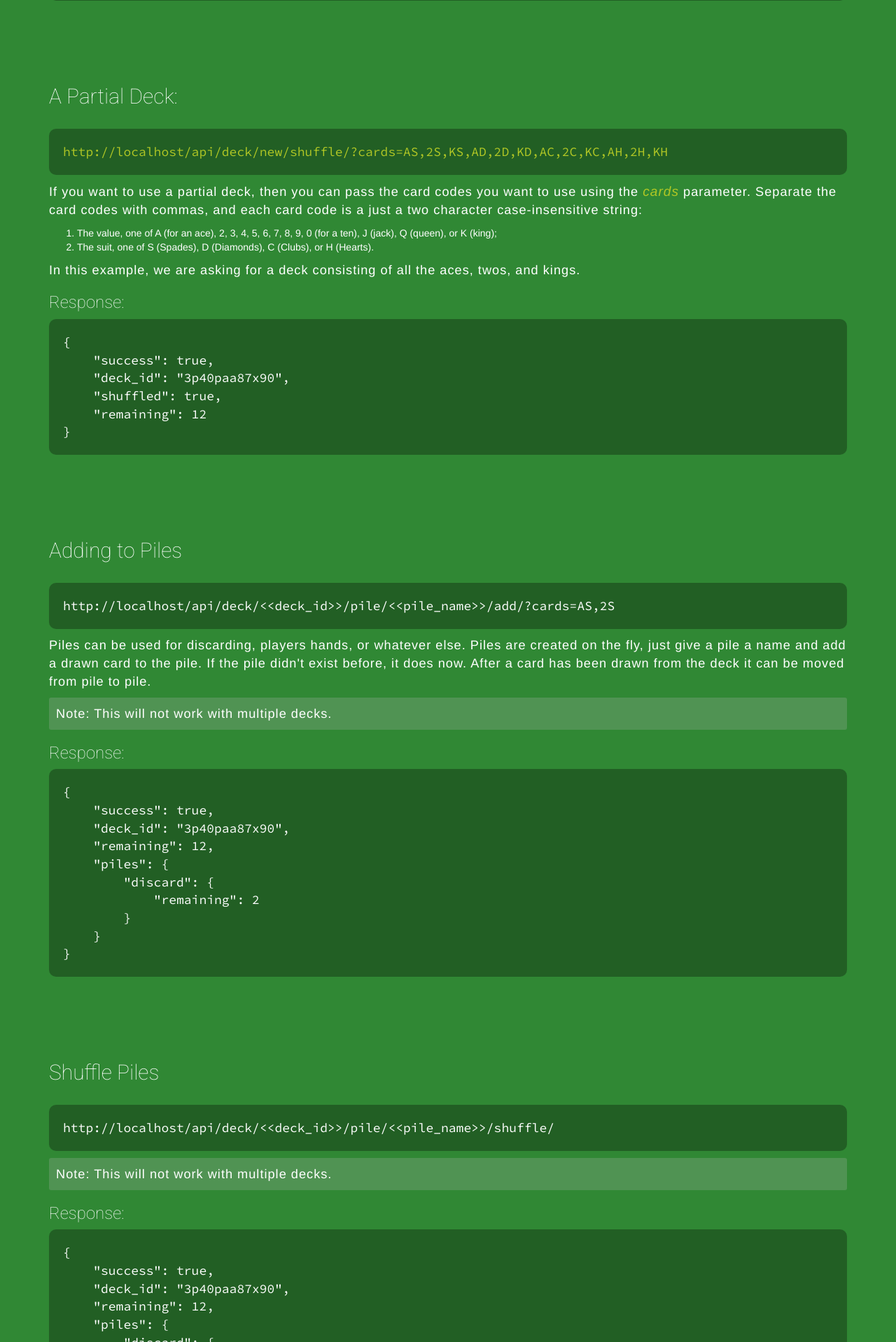
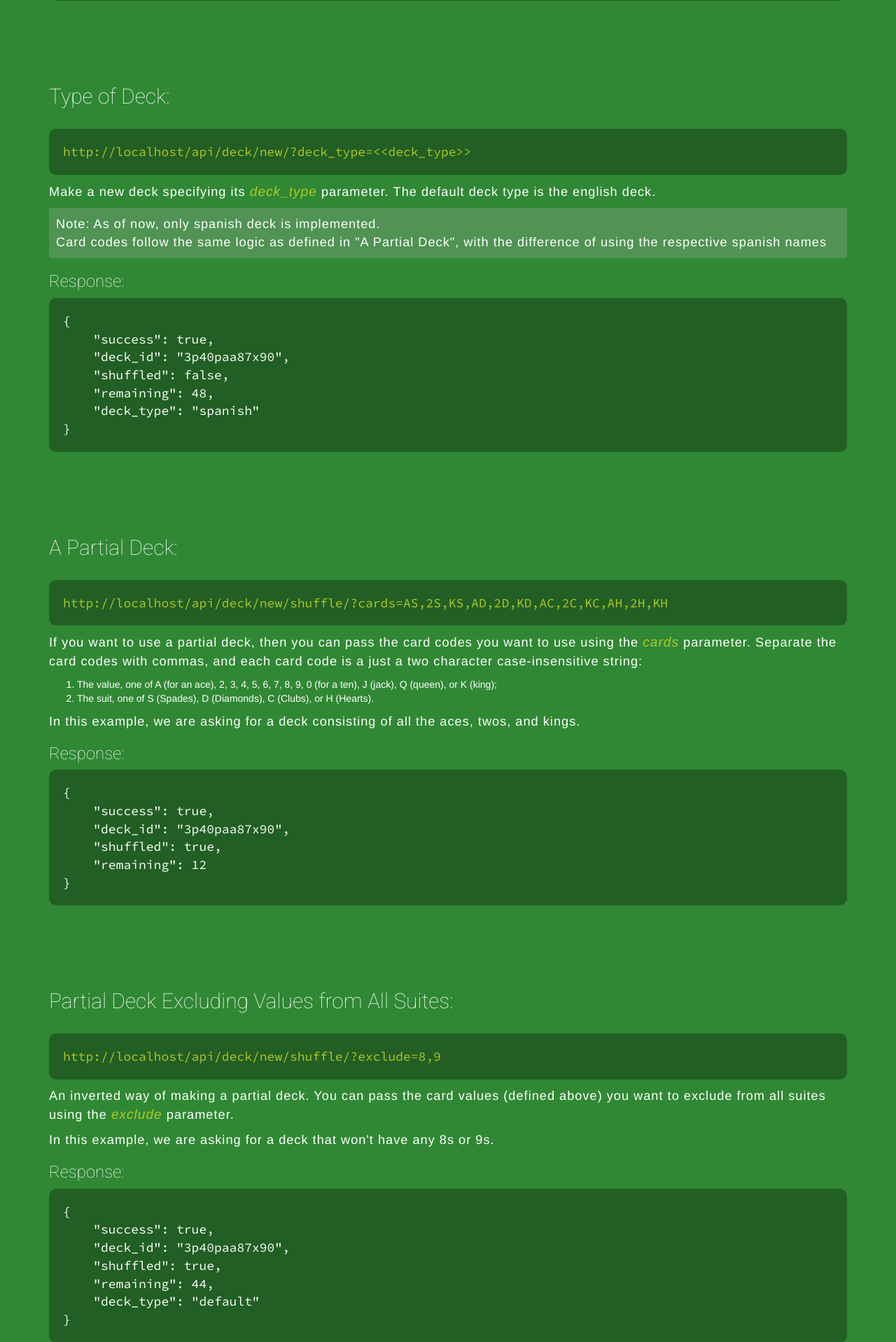
Before and after one commit to crobertsbmw/deckofcards, a Django app: page / in a window 1280 px wide. Shown: the part 3191-5109 px from the top of the page at 70% size. Run offline with Django 3.2, Linux system fonts and the light colour scheme; some libraries are stand-ins or nearby versions.

Commit message:
updated docs for deck types and excluding cards

```diff
--- a/deck/templates/docs.html
+++ b/deck/templates/docs.html
@@ -274,6 +274,26 @@
 }
 </pre>
 
+<h2 class="section-header" id="deck-type">Type of Deck:</h2>
+<pre>
+<a href="{{ request.scheme }}://{{ request.META.HTTP_HOST }}/api/deck/new/?deck_type=&lt;&lt;deck_type&gt;&gt;"">{{ request.scheme }}://{{ request.META.HTTP_HOST }}/api/deck/new/?deck_type=&lt;&lt;deck_type&gt;&gt;</a>
+</pre>
+
+<p>Make a new deck specifying its <var>deck_type</var> parameter. The default deck type is the english deck.
+<p class="note"><span style="font-weight:300;">Note:</span> As of now, only spanish deck is implemented.<br>Card codes follow the same logic as defined in "A Partial Deck", with the difference of using the respective spanish names </p>
+
+<h3>Response:</h3>
+<pre>
+{
+    "success": true,
+    "deck_id": "3p40paa87x90",
+    "shuffled": false,
+    "remaining": 48,
+    "deck_type": "spanish"
+}
+</pre>
+
+
 <h2 class="section-header" id="partial-deck">A Partial Deck:</h2>
 <pre>
 <a href="{{ request.scheme }}://{{ request.META.HTTP_HOST }}/api/deck/new/shuffle/?cards=AS,2S,KS,AD,2D,KD,AC,2C,KC,AH,2H,KH">{{ request.scheme }}://{{ request.META.HTTP_HOST }}/api/deck/new/shuffle/?cards=AS,2S,KS,AD,2D,KD,AC,2C,KC,AH,2H,KH</a>
@@ -293,6 +313,24 @@
     "remaining": 12
 }
 </pre>
+
+<h2 class="section-header" id="partial-deck">Partial Deck Excluding Values from All Suites:</h2>
+<pre>
+<a href="{{ request.scheme }}://{{ request.META.HTTP_HOST }}/api/deck/new/shuffle/?exclude=8,9">{{ request.scheme }}://{{ request.META.HTTP_HOST }}/api/deck/new/shuffle/?exclude=8,9</a>
+</pre>
+<p>An inverted way of making a partial deck. You can pass the card values (defined above) you want to exclude from all suites using the <var>exclude</var> parameter.
+<p>In this example, we are asking for a deck that won't have any 8s or 9s.</p>
+<h3>Response:</h3>
+<pre>
+{
+    "success": true,
+    "deck_id": "3p40paa87x90",
+    "shuffled": true,
+    "remaining": 44,
+    "deck_type": "default"
+}
+</pre>
+
 
 <h2 class="section-header" id="add-to-pile">Adding to Piles</h2>
 <pre>
```
